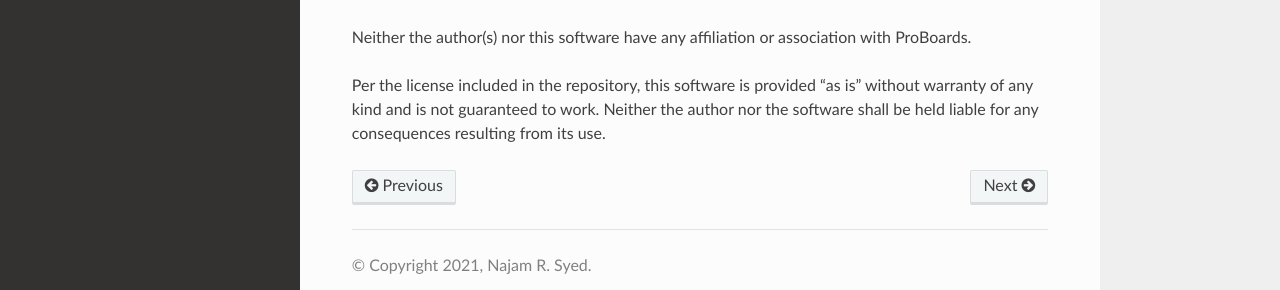
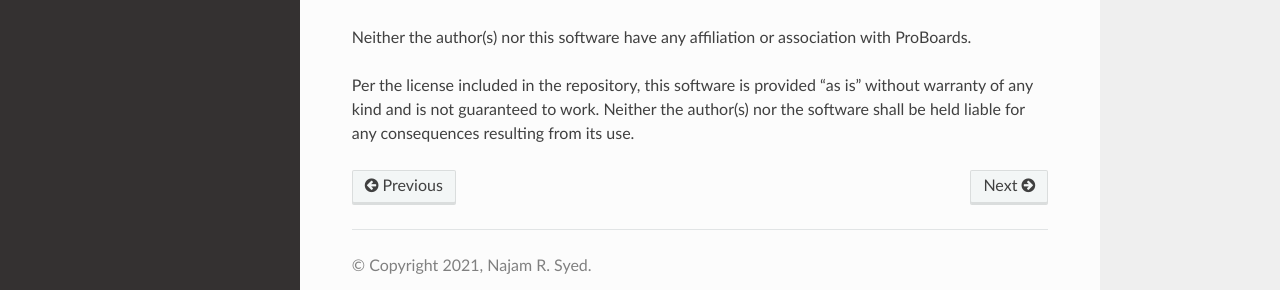
Before and after one commit to nrsyed/proboards-scraper, a Sphinx documentation site: the page built from docs/overview.rst, in a window 1280 px wide. Shown: the part 478-768 px from the top of the page. Built offline with Sphinx 7.4.7 and the Read the Docs theme 2.0.0, drawn with Linux system fonts in a browser that asks for light colours.

```diff
--- a/docs/html/_sources/overview.rst.txt
+++ b/docs/html/_sources/overview.rst.txt
@@ -25,7 +25,7 @@ with ProBoards.
 
 Per the license included in the repository, this software is provided
 "as is" without warranty of any kind and is not guaranteed to work. Neither
-the author nor the software shall be held liable for any consequences
+the author(s) nor the software shall be held liable for any consequences
 resulting from its use.
 
 .. _`Proboards Terms of Service`: https://www.proboards.com/tos
--- a/docs/html/_sources/proboards_scraper.rst.txt
+++ b/docs/html/_sources/proboards_scraper.rst.txt
@@ -1,7 +1,5 @@
 Python API
 ===========================
-
-TODO: Description here.
 
 Subpackages
 -----------
--- a/docs/html/overview.html
+++ b/docs/html/overview.html
@@ -188,7 +188,7 @@ used to scrape any ProBoards forum or website.</p>
 with ProBoards.</p>
 <p>Per the license included in the repository, this software is provided
 “as is” without warranty of any kind and is not guaranteed to work. Neither
-the author nor the software shall be held liable for any consequences
+the author(s) nor the software shall be held liable for any consequences
 resulting from its use.</p>
 </div>
 </div>
--- a/docs/html/proboards_scraper.html
+++ b/docs/html/proboards_scraper.html
@@ -174,7 +174,6 @@
 
   <div class="section" id="python-api">
 <h1>Python API<a class="headerlink" href="#python-api" title="Permalink to this headline">¶</a></h1>
-<p>TODO: Description here.</p>
 <div class="section" id="subpackages">
 <h2>Subpackages<a class="headerlink" href="#subpackages" title="Permalink to this headline">¶</a></h2>
 <div class="toctree-wrapper compound">
--- a/docs/overview.rst
+++ b/docs/overview.rst
@@ -25,7 +25,7 @@ with ProBoards.
 
 Per the license included in the repository, this software is provided
 "as is" without warranty of any kind and is not guaranteed to work. Neither
-the author nor the software shall be held liable for any consequences
+the author(s) nor the software shall be held liable for any consequences
 resulting from its use.
 
 .. _`Proboards Terms of Service`: https://www.proboards.com/tos
--- a/docs/proboards_scraper.rst
+++ b/docs/proboards_scraper.rst
@@ -1,7 +1,5 @@
 Python API
 ===========================
-
-TODO: Description here.
 
 Subpackages
 -----------
```
Also changed, not shown: docs/html/searchindex.js.
